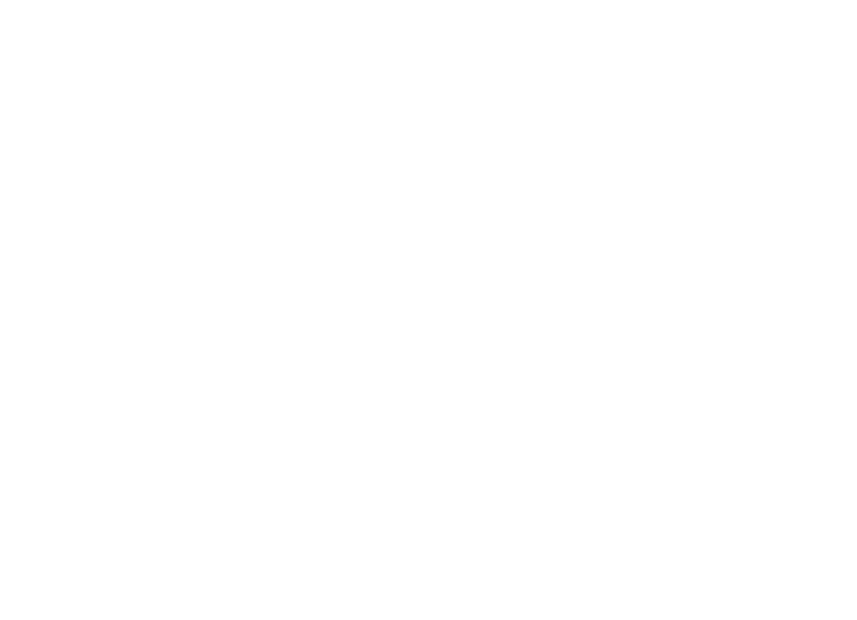
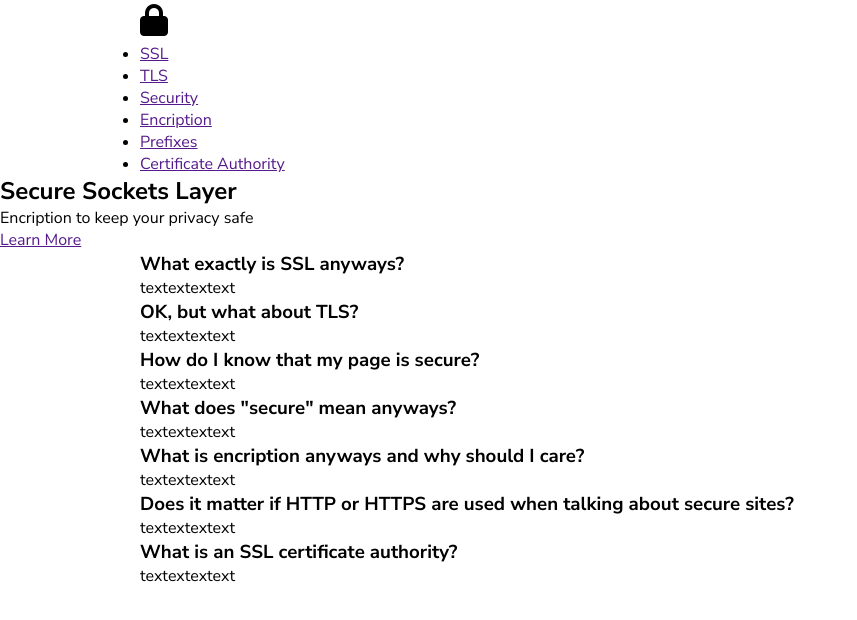
Before and after one commit to myles-reid/ssl, a plain HTML site: page index.html in a window 1280 px wide. Shown: the whole page, without its empty margins (0-857 px from the left). Drawn offline with Linux system fonts and the light colour scheme.

Commit message:
Main Structure set

```diff
--- a/index.html
+++ b/index.html
@@ -16,7 +16,106 @@
   </head>
   <body>
     <main>
+      <div class="hero-banner">
+        <header>
+          <!--Top bar with minor nav-->
+          <div class="container flex flex-between">
+            <div class="icon">
+             <h1><i class="fa-solid fa-lock"></i></h1>
+            </div>
+              <nav>
+               <ul>
+                <li><a href="">SSL</a></li>
+                <li><a href="">TLS</a></li>
+                <li><a href="">Security</a></li>
+                <li><a href="">Encription</a></li>
+                <li><a href="">Prefixes</a></li>
+                <li><a href="">Certificate Authority</a></li>
+              </ul>
+            </nav>
+          </div>
+        </header>
+        <div class="hero-banner-wrapper">
+          <div class="hero-banner-content">
+            <h2>Secure Sockets Layer</h2>
+            <p>Encription to keep your privacy safe</p>
+            <div class="hero-banner-button">
+              <a class="more" href="">Learn More</a>
+            </div>
+          </div>
+        </div>
+      </div>
+      <section>
 
+        <div class="container flex ssl">
+          <div class="question">
+            <h3>What exactly is SSL anyways?</h3>
+          </div>
+          <div class="text">
+            <p>textextextext</p>
+          </div>
+        </div>
+
+        <div class="container flex tls">
+          <div class="question">
+            <h3>OK, but what about TLS?</h3>
+          </div>
+          <div class="text">
+            <p>textextextext</p>
+          </div>
+        </div>
+
+        <div class="security">
+          <div class="container flex secure-1">
+            <div class="question">
+              <h3>How do I know that my page is secure?</h3>
+            </div>
+            <div class="text">
+              <p>textextextext</p>
+            </div>
+          </div>
+
+          <div class="container flex secure-2">
+            <div class="question">
+              <h3>What does "secure" mean anyways?</h3>
+            </div>
+            <div class="text">
+              <p>textextextext</p>
+            </div>
+          </div>
+        </div>
+
+        <div class="container flex encription">
+          <div class="question">
+            <h3>What is encription anyways and why should I care?</h3>
+          </div>
+          <div class="text">
+            <p>textextextext</p>
+          </div>
+        </div>
+
+        <div class="container flex prefix">
+          <div class="question">
+            <h3>
+              Does it matter if HTTP or HTTPS are used when talking
+              about secure sites?
+            </h3>
+          </div>
+          <div class="text">
+            <p>textextextext</p>
+          </div>
+        </div>
+
+        <div class="container flex certificate">
+          <div class="question">
+            <h3>What is an SSL certificate authority?</h3>
+          </div>
+          <div class="text">
+            <p>textextextext</p>
+          </div>
+        </div>
+
+      </section>
     </main>
   </body>
 </html>
```
